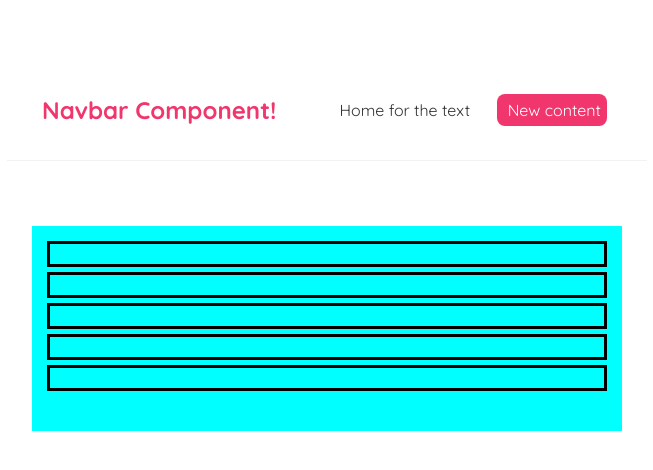
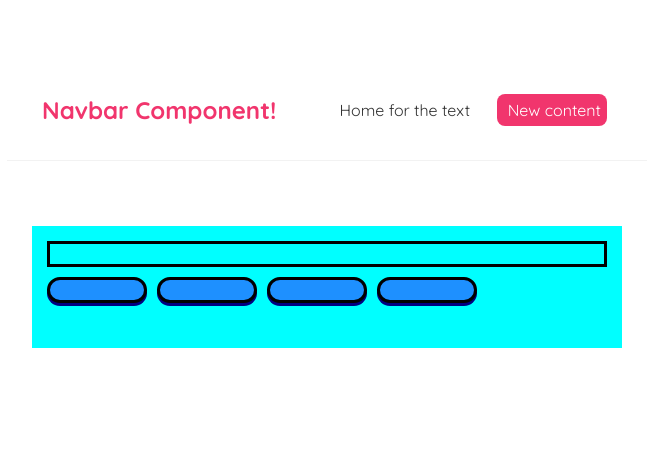
Before and after one commit to naoiri/Quiz-man, a React (Create React App) app in the folder frontend/: page /game in a window 1280 px wide. Shown: the top 470 px of the page, without its empty margins (313-966 px from the left). Built offline with nearby package versions, Linux system fonts and the light colour scheme; no server answers; the HTML template or start-up script is replaced by a standard one.

Commit message:
Change some divs to buttons

```diff
--- a/frontend/src/Category.js
+++ b/frontend/src/Category.js
@@ -1,20 +1,42 @@
 import { Link } from 'react-router-dom';
+import React, {useEffect, useState} from "react";
+import axios from "axios";
 
 const Category = () => {
+
+    const url = 'http://localhost:8080/questionAnswers';
+    const [questionAnswers, setQuestionAnswers] = useState('');
+    const [categorisedQuestions, setCategorisedQuestions] = useState([])
+
+    useEffect(() => {
+        axios.get(url).then(response => {
+            setQuestionAnswers(response.data.questionAnswers)
+        })
+    }, [])
+
+    function showQuestions(category){
+        setCategorisedQuestions([])
+        for(let i = 0; i<questionAnswers.length; i++){
+            if(questionAnswers[i].category.name === category){
+                setCategorisedQuestions(prevArr =>
+                    [...prevArr, questionAnswers[i]
+                    ])
+            }
+        }
+
+    }
+
     return (
+
         <div>
-            <h1>Choose Category</h1>
+            CategoryTest page
+            <button onClick={()=>showQuestions('Film')}>Film</button>
+            <button onClick={()=>showQuestions('Sport')}>Sport</button>
+            <button onClick={()=>showQuestions('Biologi')}>Biologi</button>
             <div>
-                <Link to="/difficulty" >
-                    <button className="filmButton">Film</button>
-                </Link>
-                <Link to="/difficulty" >
-                    <button className="sportButton">Sport</button>
-                </Link>
-                <Link to="/difficulty" >
-                    <button className="biologi">Biologi</button>
-                </Link>
-
+                {
+                    categorisedQuestions.map(question => <h1>{ question.question}, {question.category.name }</h1> )
+                }
             </div>
         </div>
     )
--- a/frontend/src/Game.js
+++ b/frontend/src/Game.js
@@ -6,6 +6,7 @@ import React, { useEffect } from "react";
 
 const Game = () => {
     const url = 'http://localhost:8080/questionAnswers';
+
     const [question, setQuestion] = useState("");
     const [correctAnswer, setCorrectAnswer] = useState("");
     const [answer2, setAnswer2] = useState("");
@@ -60,10 +61,10 @@ const Game = () => {
             )   :     (
                 <>
                 <div className="grid-item grid-item-1">{question}</div>
-                <div className="grid-item grid-item-2" onClick={handleAnswerButtonClick}>{correctAnswer} </div>
-                <div className="grid-item grid-item-3"  onClick={handleAnswerButtonClick}>{answer2}</div>
-                <div className="grid-item grid-item-4"  onClick={handleAnswerButtonClick}>{answer3}</div>
-                <div className="grid-item grid-item-5"  onClick={handleAnswerButtonClick}>{answer4}</div>
+                <button className="grid-item grid-item-2" onClick={handleAnswerButtonClick}>{correctAnswer} </button>
+                <button className="grid-item grid-item-3"  onClick={handleAnswerButtonClick}>{answer2}</button>
+                <button className="grid-item grid-item-4"  onClick={handleAnswerButtonClick}>{answer3}</button>
+                <button className="grid-item grid-item-5"  onClick={handleAnswerButtonClick}>{answer4}</button>
                 <div className="grid-item grid-item-6" onClick={handleAnswerButtonClick}>{text}</div>
                 </>
 
```
